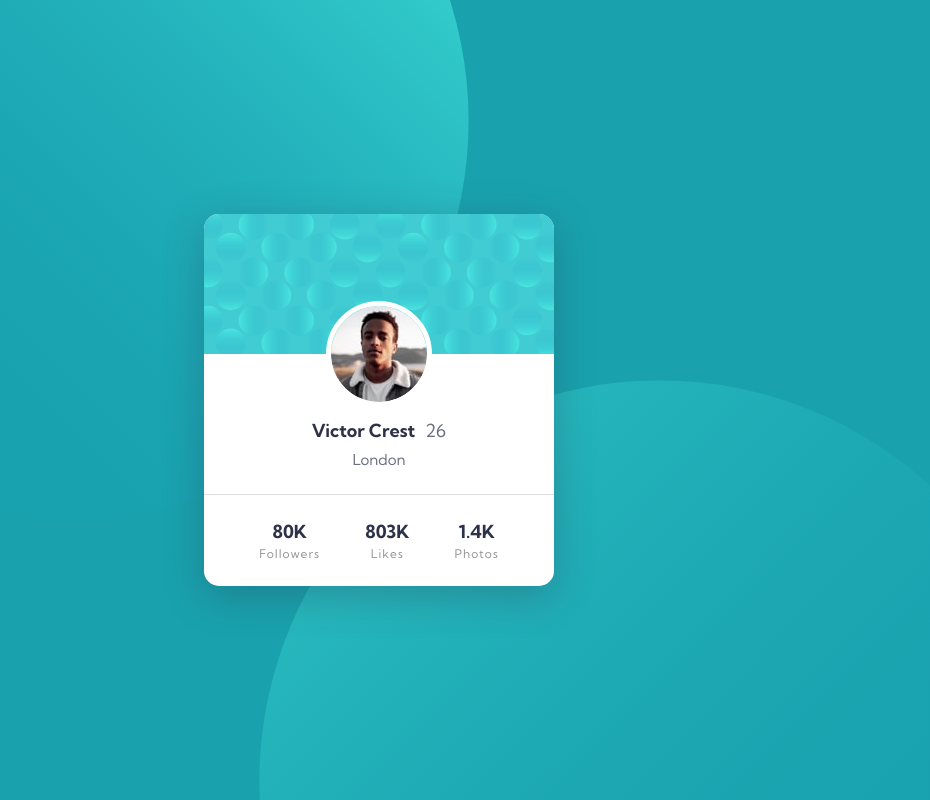
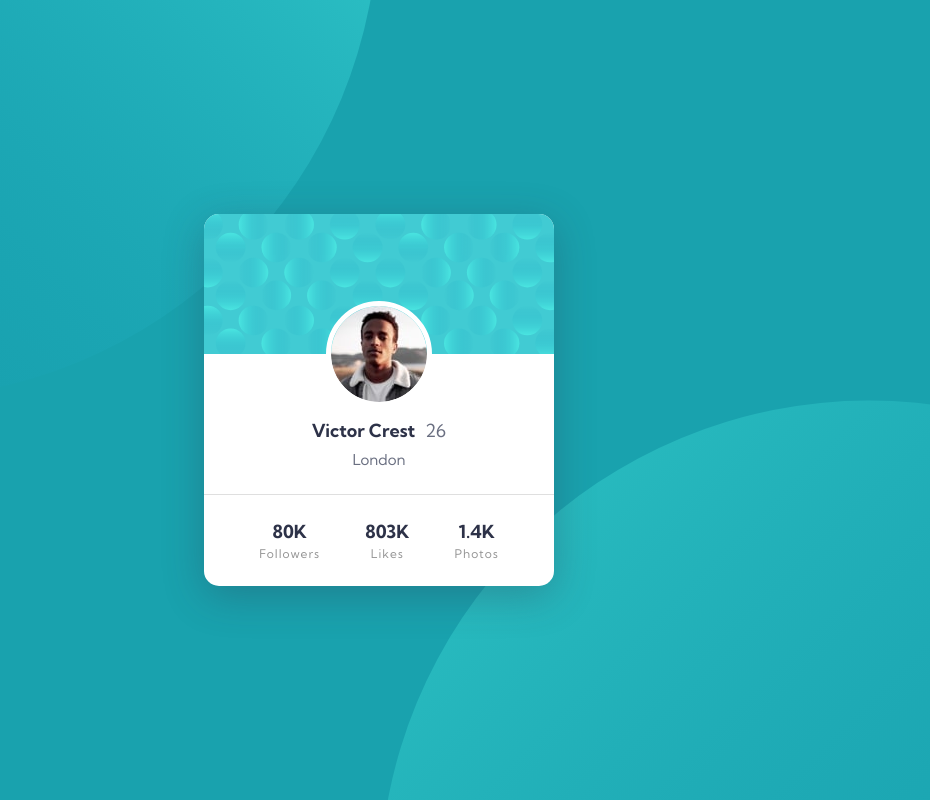
Before and after one commit to JenaCarry/frontend-mentor, a plain HTML site: page profile-card-component-main/index.html in a window 1280 px wide. Shown: the whole page, without its empty margins (261-1191 px from the left). Drawn offline with Linux system fonts and the light colour scheme.

Commit message:
Update style.css

```diff
--- a/profile-card-component-main/assets/css/style.css
+++ b/profile-card-component-main/assets/css/style.css
@@ -24,9 +24,10 @@ body {
     display: flex;
     align-items: center;
     justify-content: center;
-    /* background: no-repeat -50px -300px url("../images/bg-pattern-top.svg"), no-repeat 110% 350px url("../images/bg-pattern-bottom.svg"), linear-gradient(var(--dark-cyan), var(--dark-cyan)); */
-    background: no-repeat left -150px top -140px url("../images/bg-pattern-top.svg"), no-repeat right -150px bottom -140px url("../images/bg-pattern-bottom.svg"), linear-gradient(var(--dark-cyan), var(--dark-cyan));
-    background-size: contain;
+    background-color: var(--dark-cyan);
+    background-image: url("../images/bg-pattern-top.svg"), url("../images/bg-pattern-bottom.svg");
+    background-repeat: no-repeat, no-repeat;
+    background-position: right 50vw bottom 50vh, left 50vw top 50vh;
     padding: 20px;
 }
 
@@ -101,7 +102,7 @@ img {
     margin-top: 3px;
 }
 
-@media screen and (min-width: 375px) {
+/* @media screen and (min-width: 375px) {
     body {
         background: no-repeat left -200px top -180px url("../images/bg-pattern-top.svg"), no-repeat right -200px bottom -180px url("../images/bg-pattern-bottom.svg"), linear-gradient(var(--dark-cyan), var(--dark-cyan));
         background-size: contain;
@@ -134,4 +135,4 @@ img {
         background: no-repeat left -70px top -280px url("../images/bg-pattern-top.svg"), no-repeat right -40px bottom -380px url("../images/bg-pattern-bottom.svg"), linear-gradient(var(--dark-cyan), var(--dark-cyan));
         background-size: contain;
     }
-}
+} */
```
